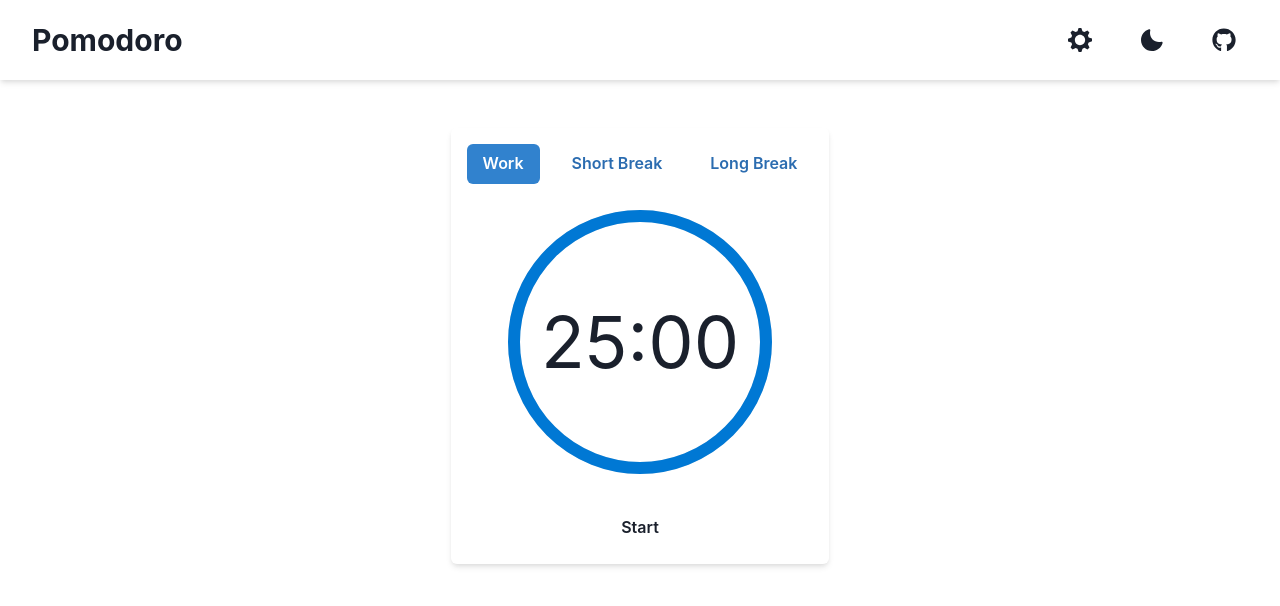
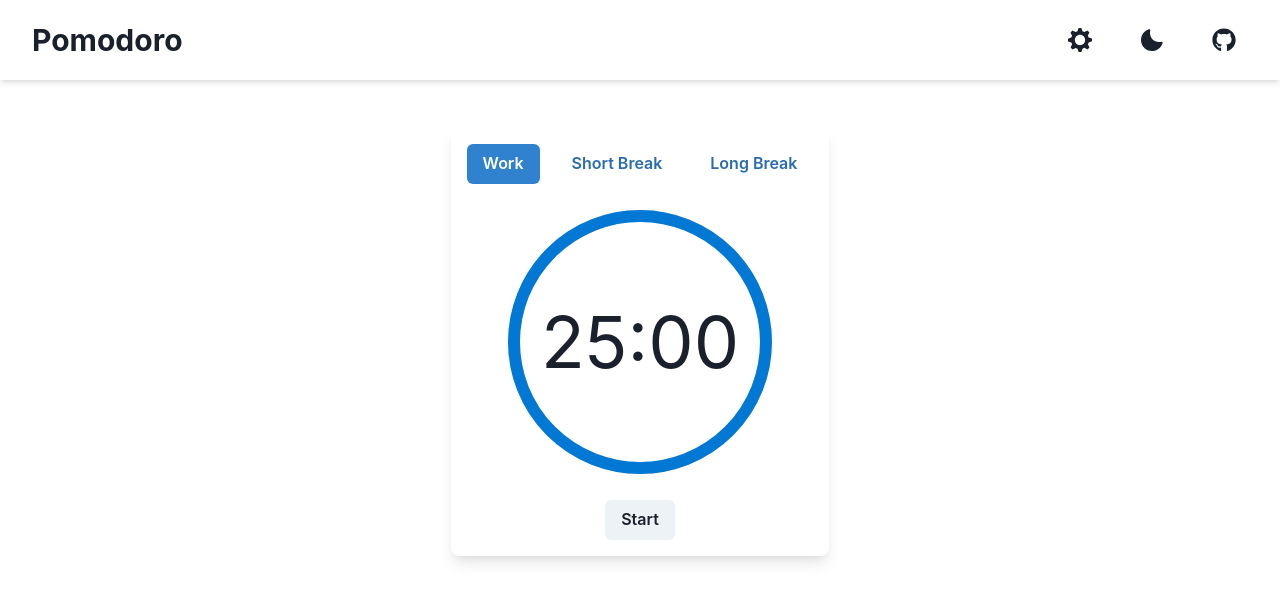
Before and after one commit to aabishkaryal/pomodoro, a Next.js app: page / in a window 1280 px wide. Shown: the top 606 px of the page. Built offline with nearby package versions, Linux system fonts and the light colour scheme.

Commit message:
refactor: better renderer for countdown

```diff
--- a/src/components/timer.tsx
+++ b/src/components/timer.tsx
@@ -10,7 +10,7 @@ import {
 	HStack,
 	ButtonGroup,
 } from "@chakra-ui/react";
-import Countdown, { CountdownRendererFn } from "react-countdown";
+import Countdown, { CountdownRendererFn, CountdownRenderProps } from "react-countdown";
 
 import { useAppDispatch, useAppSelector } from "app/store";
 import { useEffect } from "react";
@@ -28,15 +28,8 @@ export const Timer: ChakraComponent<"div", Props> = () => {
 	const { config, totalTime } = useAppSelector((state) => state.timerState);
 	const dispatch = useAppDispatch();
 
-	const syncTime = () => {
-		const time = Number(SettingsManager.get(config));
-		if (time) {
-			dispatch(setTotalTime(time));
-		}
-	};
-
 	const changeConfig = (config: CONFIG) => {
-		return async function () {
+		return function () {
 			if (countdownRef.current) countdownRef.current.getApi().stop();
 			SettingsManager.set(CURRENT_CONFIG, config);
 			dispatch(setConfig(config));
@@ -66,51 +59,21 @@ export const Timer: ChakraComponent<"div", Props> = () => {
 		});
 	}, [config, dispatch]);
 
-	const renderer: CountdownRendererFn = ({ api, hours, total, formatted, completed }) => {
+	const renderer: CountdownRendererFn = (props) => {
 		return (
-			<>
-				<CircularProgress
-					size={countdownSize}
-					thickness={4}
-					value={(total / totalTime) * 100}
-				>
-					<CircularProgressLabel fontSize={hours > 0 ? ".17em" : undefined}>
-						{hours > 0 ? formatted.hours + ":" : null}
-						{formatted.minutes}:{formatted.seconds}
-					</CircularProgressLabel>
-				</CircularProgress>
-				{completed ? (
-					<Button
-						aria-label="Take a break"
-						variant="ghost"
-						onClick={() => dispatch(setConfig(CONFIG.BREAK_SHORT))}
-					>
-						Take a break
-					</Button>
-				) : (
-					<HStack spacing={4}>
-						<ButtonGroup variant="ghost">
-							<Button
-								onClick={api.isStarted() || api.isPaused() ? api.stop : api.start}
-							>
-								{api.isStarted() || api.isPaused() ? "Stop" : "Start"}
-							</Button>
-							{api.isStopped() ? null : (
-								<Button onClick={api.isPaused() ? api.start : api.pause}>
-									{api.isPaused() ? "Resume" : "Pause"}
-								</Button>
-							)}
-						</ButtonGroup>
-					</HStack>
-				)}
-			</>
+			<CountdownChild
+				{...props}
+				totalTime={totalTime}
+				countDownSize={countdownSize}
+				config={config}
+			/>
 		);
 	};
 	return (
 		<VStack
 			width={{ base: "90%", md: "75%", ml: "50%" }}
-			boxShadow="md"
-			borderRadius="md"
+			boxShadow="lg"
+			borderRadius="lg"
 			padding={4}
 			marginTop={12}
 		>
@@ -136,15 +99,74 @@ export const Timer: ChakraComponent<"div", Props> = () => {
 					</Button>
 				</HStack>
 			</ButtonGroup>
-			<VStack justifyContent="center" spacing={4}>
 			<Countdown
 				renderer={renderer}
 				date={Date.now() + totalTime}
 				autoStart={false}
 				ref={countdownRef}
-					onStop={syncTime}
+				onStop={() => {
+					const time = Number(SettingsManager.get(config));
+					if (time) {
+						dispatch(setTotalTime(time));
+					}
+				}}
 			/>
-			</VStack>
 		</VStack>
 	);
 };
+
+type CountdownChildProps = CountdownRenderProps & {
+	countDownSize?: number;
+	totalTime: number;
+	config: CONFIG;
+};
+
+function CountdownChild({
+	api,
+	completed,
+	formatted,
+	hours,
+	total,
+	countDownSize = 200,
+	totalTime,
+	config,
+}: CountdownChildProps) {
+	const dispatch = useAppDispatch();
+	let buttonControls = <></>;
+	if (completed) {
+		buttonControls = (
+			<Button
+				aria-label="Take a break"
+				variant="ghost"
+				onClick={() => dispatch(setConfig(CONFIG.BREAK_SHORT))}
+			>
+				Take a break
+			</Button>
+		);
+	} else {
+		buttonControls = (
+			<HStack spacing={4}>
+				<Button onClick={api.isStopped() ? api.start : api.stop}>
+					{api.isStopped() ? "Start" : "Stop"}
+				</Button>
+				{!api.isStopped() && (
+					<Button onClick={api.isPaused() ? api.start : api.pause}>
+						{api.isPaused() ? "Resume" : "Pause"}
+					</Button>
+				)}
+			</HStack>
+		);
+	}
+
+	return (
+		<>
+			<CircularProgress size={countDownSize} thickness={4} value={(total / totalTime) * 100}>
+				<CircularProgressLabel fontSize={hours > 0 ? ".17em" : undefined}>
+					{hours > 0 ? formatted.hours + ":" : null}
+					{formatted.minutes}:{formatted.seconds}
+				</CircularProgressLabel>
+			</CircularProgress>
+			{buttonControls}
+		</>
+	);
+}
```
Lines whose indentation alone changed are shown as unchanged.
